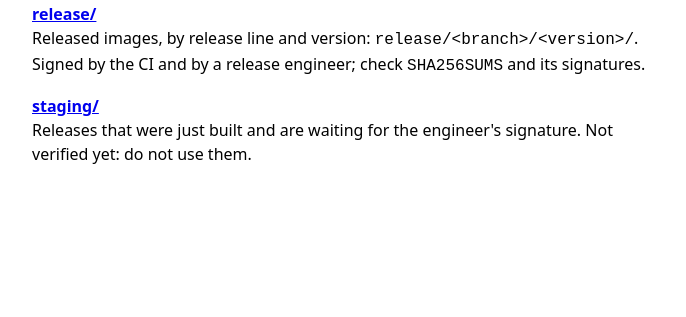
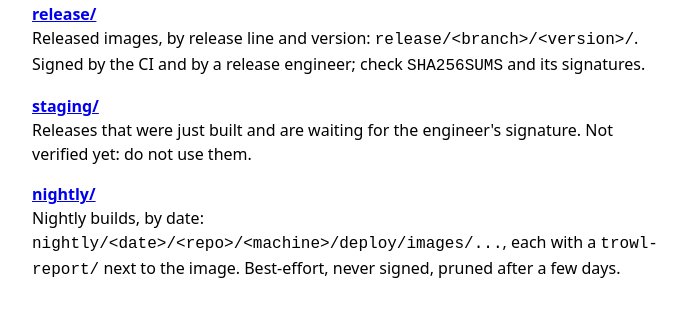
Before and after one commit to dl9pf-agl/agl-ci, a plain HTML site: page kit/mirror/index.html in a window 1280 px wide. Shown: the part 115-432 px from the top of the page, without its empty margins (288-974 px from the left). Drawn offline with Linux system fonts and the light colour scheme.

Commit message:
nightly: publish nightly builds to the download server
Nightly images used to vanish after the run (artifact upload was
turned off for storage cost, chapter 13). Route them around that
limit instead of through it: nightly-collect.sh copies each image
into the builder's own cache directory the same way release-collect.sh
does, nightly-finalize.sh renames the run's partial directory atomic
once every matrix job is done, and a new cron pull brings it to the
download server's top-level nightly/<date>/<repo>/<machine>/... (own
nginx location and mount, kept apart from staging/release's "waiting
for a signature" meaning since a nightly is never signed). Pruned
after 7 days by cleanup-nightly.sh; the builder's own copy is cleaned
up by hand, same as a staged release that is never promoted.

Co-Authored-By: Claude Sonnet 5 <noreply@anthropic.com>

```diff
--- a/kit/mirror/index.html
+++ b/kit/mirror/index.html
@@ -18,6 +18,8 @@
   <dd>Released images, by release line and version: <code>release/&lt;branch&gt;/&lt;version&gt;/</code>. Signed by the CI and by a release engineer; check <code>SHA256SUMS</code> and its signatures.</dd>
   <dt><a href="/staging/">staging/</a></dt>
   <dd>Releases that were just built and are waiting for the engineer's signature. Not verified yet: do not use them.</dd>
+  <dt><a href="/nightly/">nightly/</a></dt>
+  <dd>Nightly builds, by date: <code>nightly/&lt;date&gt;/&lt;repo&gt;/&lt;machine&gt;/deploy/images/...</code>, each with a <code>trowl-report/</code> next to the image. Best-effort, never signed, pruned after a few days.</dd>
 </dl>
 <!-- Add a folder for people here and, if it is a new mount, in kit/mirror/run.sh and locations.conf. The build caches are not listed on purpose. -->
 </body>
```
Also changed, not shown: 13 other files.
